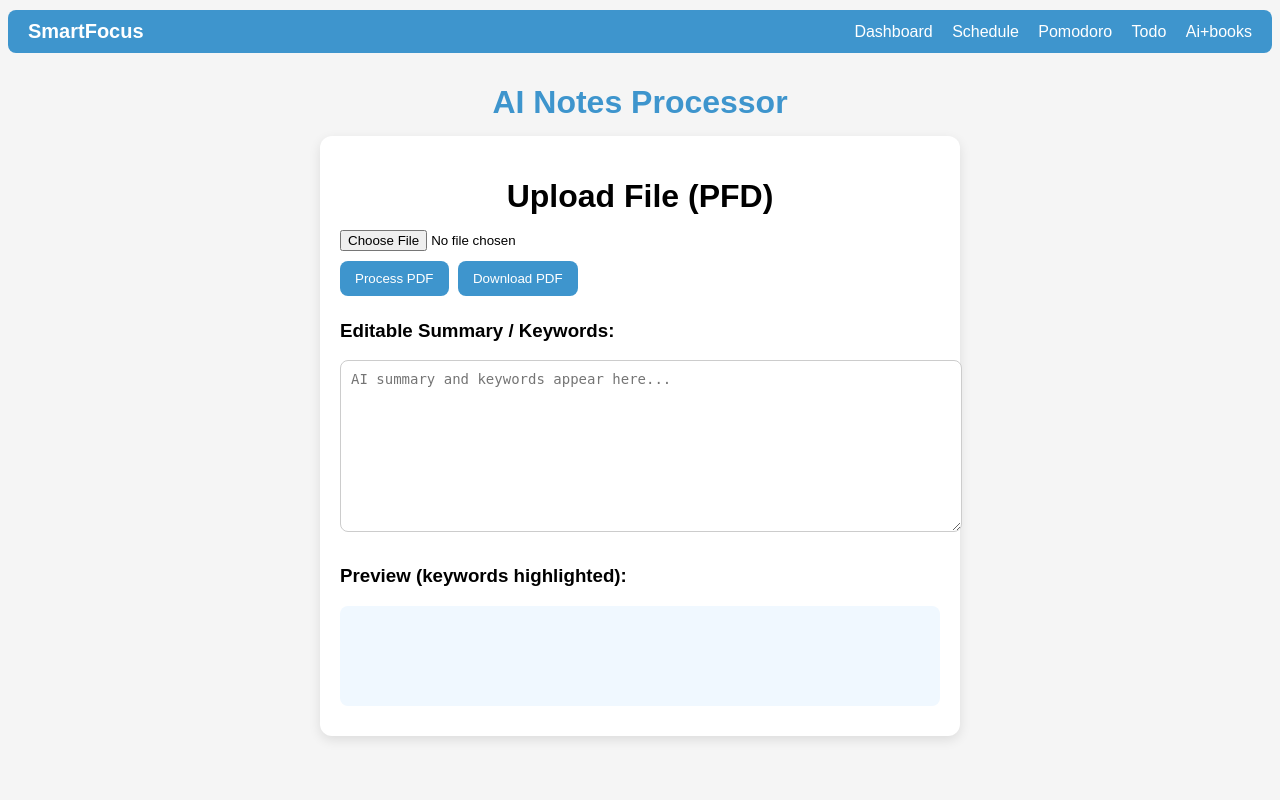
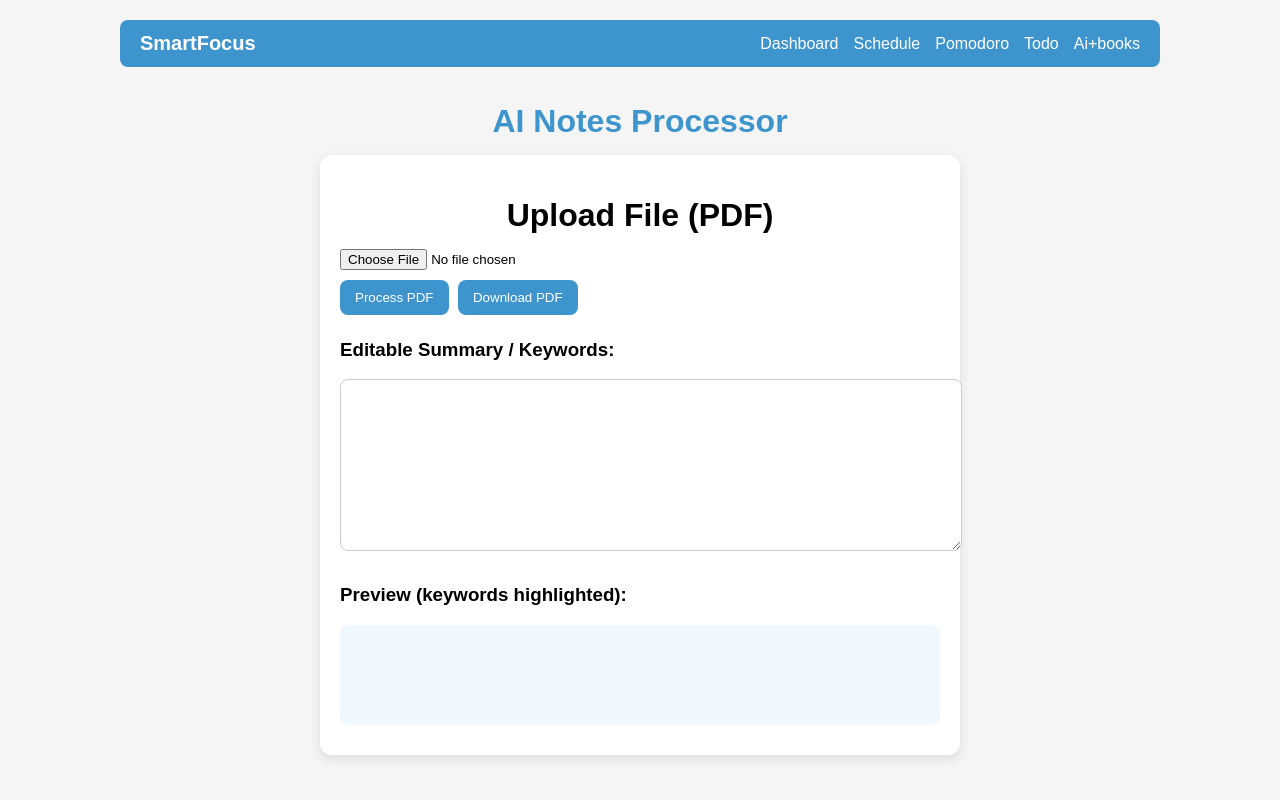
Before and after one commit to GorNarendrasinh/Smart-Focus-Study-App, a Django app: page /notes/ in a window 1280 px wide. Run offline with Django 5.2, Linux system fonts and the light colour scheme; a user stored in the database is signed in; some libraries are stand-ins or nearby versions.

Commit message:
Update notes.html

```diff
--- a/focusstudy/templates/notes.html
+++ b/focusstudy/templates/notes.html
@@ -4,7 +4,9 @@
 <meta charset="UTF-8">
 <meta name="viewport" content="width=device-width, initial-scale=1.0">
 <title>AI Notes Processor</title>
+
 <style>
+/* ===== GLOBAL ===== */
 body {
   font-family: Arial, sans-serif;
   background: #f5f5f5;
@@ -12,23 +14,92 @@
   flex-direction: column;
   align-items: center;
   padding: 20px;
-    margin-top: -10px;
-
+  margin: 0;
 }
 
-.navbar { display:flex; justify-content:space-between;   align-items:center; padding:10px 20px; background-color:#3e95cd; border-radius:8px; color:#fff; margin-bottom: 10px; width:100%; }
-.navbar .logo { font-weight:bold; font-size:20px; }
-.navbar a { color:#fff; text-decoration:none; margin-left:15px; font-weight:500; }
-.navbar a:hover { color:#ffd700; }
+/* ===== NAVBAR (FIXED RESPONSIVE) ===== */
+.navbar {
+  width: 100%;
+  max-width: 1000px;
+  background-color: #3e95cd;
+  border-radius: 8px;
+  color: #fff;
+  margin-bottom: 15px;
 
+  display: flex;
+  justify-content: space-between;
+  align-items: center;
+  padding: 12px 20px;
+  flex-wrap: wrap;
+  position: relative;
+}
 
+.navbar .logo {
+  font-weight: bold;
+  font-size: 20px;
+}
 
+/* links */
+.nav-links {
+  display: flex;
+  gap: 15px;
+  align-items: center;
+}
 
+.nav-links a {
+  color: #fff;
+  text-decoration: none;
+  font-weight: 500;
+}
+
+.nav-links a:hover {
+  color: #ffd700;
+}
+
+/* hamburger icon */
+.menu-toggle {
+  display: none;
+  font-size: 28px;
+  cursor: pointer;
+}
+
+/* ===== MOBILE FIX ===== */
+@media (max-width: 768px) {
+
+  .menu-toggle {
+    display: block;
+  }
+
+  .nav-links {
+    width: 100%;
+    display: none;
+    flex-direction: column;
+    margin-top: 10px;
+    background: #3e95cd;
+    border-radius: 8px;
+
+    /* IMPORTANT: content hide issue fix */
+    position: relative;
+  }
+
+  .nav-links a {
+    padding: 12px;
+    border-top: 1px solid rgba(255,255,255,0.2);
+    text-align: center;
+  }
+
+  .nav-links.active {
+    display: flex;
+  }
+}
+
+/* ===== CONTENT ===== */
 h1 {
   color: #3e95cd;
   margin-bottom: 15px;
   text-align: center;
 }
+
 .container {
   background: #fff;
   padding: 20px;
@@ -38,9 +109,11 @@
   box-shadow: 0 4px 12px rgba(0,0,0,0.1);
   margin-bottom: 20px;
 }
+
 input[type=file] {
   margin-bottom: 10px;
 }
+
 textarea {
   width: 100%;
   height: 150px;
@@ -50,6 +123,7 @@
   border: 1px solid #ccc;
   font-size: 14px;
 }
+
 #preview {
   background: #f0f8ff;
   padding: 10px;
@@ -58,6 +132,7 @@
   margin-bottom: 10px;
   overflow-wrap: break-word;
 }
+
 button {
   padding: 10px 15px;
   border: none;
@@ -68,23 +143,31 @@
   margin-right: 5px;
   margin-bottom: 5px;
 }
+
 button:hover {
   background: #357ab8;
 }
+
 mark {
   background: yellow;
   color: black;
 }
-  #my{color: black;
 
+#my {
+  color: black;
 }
 </style>
 </head>
+
 <body>
 
+<!-- ===== NAVBAR ===== -->
 <div class="navbar">
   <div class="logo">SmartFocus</div>
-  <div>
+
+  <div class="menu-toggle" onclick="toggleMenu()">☰</div>
+
+  <div class="nav-links" id="navLinks">
     <a href="/">Dashboard</a>
     <a href="/timetable">Schedule</a>
     <a href="/pomodoro">Pomodoro</a>
@@ -92,92 +175,128 @@
     <a href="/motivationbook">Ai+books</a>
   </div>
 </div>
+
 <h1>AI Notes Processor</h1>
 
 <div class="container">
-    <h1 id="my">Upload File (PFD)</h1>
+  <h1 id="my">Upload File (PDF)</h1>
+
   <input type="file" id="pdfUpload" accept=".pdf"><br>
+
   <button onclick="processPDF()">Process PDF</button>
   <button onclick="generatePDF()">Download PDF</button>
 
   <h3>Editable Summary / Keywords:</h3>
-  <textarea id="notesArea" placeholder="AI summary and keywords appear here..."></textarea>
+  <textarea id="notesArea"></textarea>
 
   <h3>Preview (keywords highlighted):</h3>
   <div id="preview"></div>
 </div>
 
+<!-- PDF LIB -->
 <script src="https://cdnjs.cloudflare.com/ajax/libs/pdf.js/2.16.105/pdf.min.js"></script>
 <script src="https://cdnjs.cloudflare.com/ajax/libs/pdf-lib/1.17.1/pdf-lib.min.js"></script>
+
 <script>
-  let extractedText = '';
+let extractedText = "";
 
-  function processPDF() {
+/* ===== NAV TOGGLE FIX ===== */
+function toggleMenu() {
+  document.getElementById("navLinks").classList.toggle("active");
+}
+
+/* ===== PDF PROCESS ===== */
+async function processPDF() {
   const file = document.getElementById('pdfUpload').files[0];
-    if (!file) { alert("Select a PDF first!"); return; }
+  if (!file) return alert("Select a PDF first!");
 
   const reader = new FileReader();
-    reader.onload = async function() {
+
+  reader.onload = async function () {
     const typedarray = new Uint8Array(this.result);
     const pdf = await pdfjsLib.getDocument(typedarray).promise;
-      let fullText = '';
-      for(let i=1; i<=pdf.numPages; i++){
+
+    let fullText = "";
+
+    for (let i = 1; i <= pdf.numPages; i++) {
       const page = await pdf.getPage(i);
       const content = await page.getTextContent();
-        const pageText = content.items.map(item => item.str).join(' ');
-        fullText += pageText + '\n\n';
+      fullText += content.items.map(item => item.str).join(" ") + "\n";
     }
+
     extractedText = fullText;
 
-      // Simple AI Processing: summarize and extract keywords
-      let summary = extractedText.split('.').slice(0, 5).join('. ') + '.';
-      let words = extractedText.match(/\b\w+\b/g);
+    let summary = extractedText.split(".").slice(0, 5).join(". ") + ".";
+
+    let words = extractedText.match(/\b\w+\b/g) || [];
     let freq = {};
-      words.forEach(w => { w = w.toLowerCase(); if(!['the','and','of','to','a','in','is','for'].includes(w)) freq[w]=(freq[w]||0)+1; });
-      let keywords = Object.keys(freq).sort((a,b)=>freq[b]-freq[a]).slice(0,10).join(', ');
 
-      const notesArea = document.getElementById('notesArea');
-      notesArea.value = summary + "\n\nKeywords: " + keywords;
+    words.forEach(w => {
+      w = w.toLowerCase();
+      if (!["the","and","of","to","a","in","is","for"].includes(w)) {
+        freq[w] = (freq[w] || 0) + 1;
+      }
+    });
+
+    let keywords = Object.keys(freq)
+      .sort((a,b)=>freq[b]-freq[a])
+      .slice(0,10)
+      .join(", ");
+
+    document.getElementById("notesArea").value =
+      summary + "\n\nKeywords: " + keywords;
 
     updatePreview();
-    }
+  };
+
   reader.readAsArrayBuffer(file);
 }
 
+/* ===== PREVIEW ===== */
 function updatePreview() {
-    const notes = document.getElementById('notesArea').value;
-    const preview = document.getElementById('preview');
-    let keywords = notes.split('Keywords:')[1];
-    let text = notes.split('Keywords:')[0];
+  const notes = document.getElementById("notesArea").value;
+  const preview = document.getElementById("preview");
 
-    if(keywords){
-      keywords = keywords.split(',').map(k=>k.trim()).filter(k=>k);
-      keywords.forEach(k => {
-        let regex = new RegExp(`\\b${k}\\b`, 'gi');
-        text = text.replace(regex, match => `<mark>${match}</mark>`);
+  let text = notes.split("Keywords:")[0];
+  let keywords = notes.split("Keywords:")[1];
+
+  if (keywords) {
+    keywords.split(",").forEach(k => {
+      k = k.trim();
+      if (k) {
+        let regex = new RegExp("\\b" + k + "\\b", "gi");
+        text = text.replace(regex, m => `<mark>${m}</mark>`);
+      }
     });
   }
 
   preview.innerHTML = text;
 }
 
-  document.getElementById('notesArea').addEventListener('input', updatePreview);
+document.getElementById("notesArea")
+.addEventListener("input", updatePreview);
 
+/* ===== DOWNLOAD PDF ===== */
 async function generatePDF() {
   const pdfDoc = await PDFLib.PDFDocument.create();
-    const page = pdfDoc.addPage([600,800]);
-    const text = document.getElementById('notesArea').value;
-    const lines = text.split('\n');
+  const page = pdfDoc.addPage([600, 800]);
+
+  const text = document.getElementById("notesArea").value;
+  const lines = text.split("\n");
+
   let y = 750;
-    lines.forEach(line=>{
-      page.drawText(line, { x: 50, y: y, size: 12, maxWidth: 500 });
+
+  lines.forEach(line => {
+    page.drawText(line, { x: 50, y, size: 12 });
     y -= 18;
   });
-    const pdfBytes = await pdfDoc.save();
-    const blob = new Blob([pdfBytes], {type:'application/pdf'});
-    const link = document.createElement('a');
+
+  const bytes = await pdfDoc.save();
+  const blob = new Blob([bytes], { type: "application/pdf" });
+
+  const link = document.createElement("a");
   link.href = URL.createObjectURL(blob);
-    link.download = 'Processed_Notes.pdf';
+  link.download = "Processed_Notes.pdf";
   link.click();
 }
 </script>
```
Lines whose indentation alone changed are shown as unchanged.
